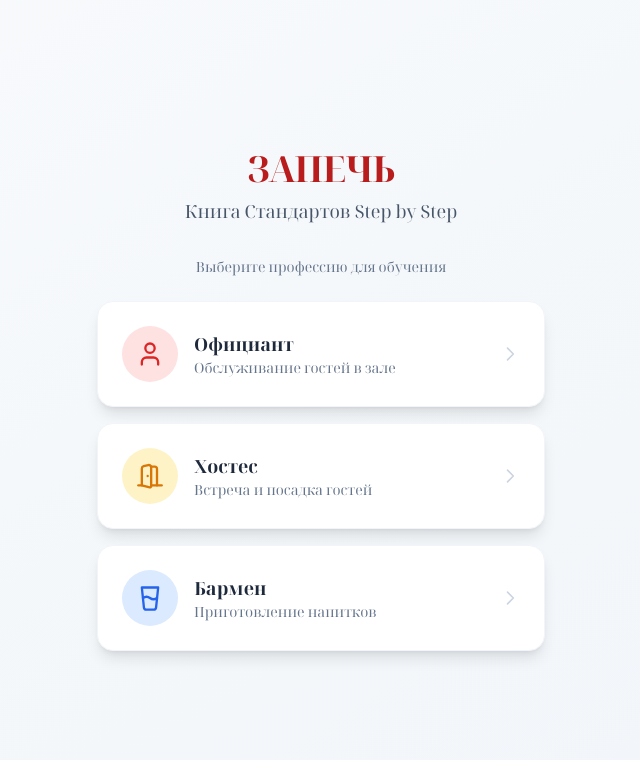
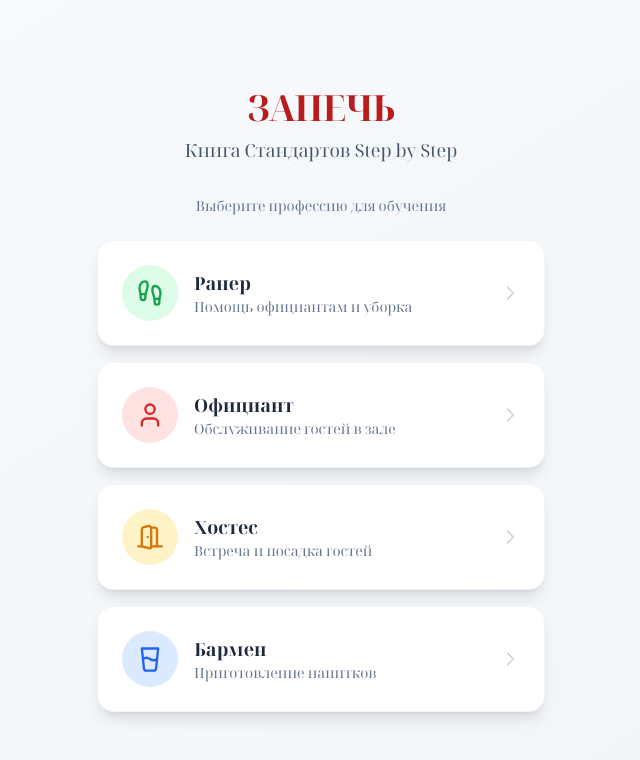
Before and after one commit to ShadowNos1/zapech-training, a React (Vite) app: page / in a window 1280 px wide. Shown: the top 760 px of the page, without its empty margins (319-959 px from the left). Built offline with nearby package versions, Linux system fonts and the light colour scheme; the HTML template or start-up script is replaced by a standard one.

Commit message:
1.21 pages

```diff
--- a/src/components/ProfessionSelect.jsx
+++ b/src/components/ProfessionSelect.jsx
@@ -1,9 +1,10 @@
 import React from 'react';
-import { User, DoorOpen, GlassWater } from 'lucide-react';
+import { User, DoorOpen, GlassWater, Footprints } from 'lucide-react';
 import { trainingData } from '../data/trainingData';
 
 function ProfessionSelect({ onSelect }) {
   const professions = [
+    { id: 'runner', icon: Footprints, color: 'bg-green-100', textColor: 'text-green-600', title: 'Ранер', desc: 'Помощь официантам и уборка' },
     { id: 'waiter', icon: User, color: 'bg-red-100', textColor: 'text-red-600', title: 'Официант', desc: 'Обслуживание гостей в зале' },
     { id: 'hostess', icon: DoorOpen, color: 'bg-amber-100', textColor: 'text-amber-600', title: 'Хостес', desc: 'Встреча и посадка гостей' },
     { id: 'bartender', icon: GlassWater, color: 'bg-blue-100', textColor: 'text-blue-600', title: 'Бармен', desc: 'Приготовление напитков' },
--- a/src/data/trainingData.js
+++ b/src/data/trainingData.js
@@ -17,6 +17,12 @@ const combineTests = (specificTests) => {
 };
 
 export const trainingData = {
+  runner: {
+    name: "Ранер",
+    blocks: combineBlocks(runnerBlocks),
+    tests: combineTests(runnerTests)
+  },
+
   waiter: {
     name: "Официант",
     blocks: combineBlocks(waiterBlocks),
@@ -34,12 +40,6 @@ export const trainingData = {
     blocks: combineBlocks(bartenderBlocks),
     tests: combineTests(bartenderTests)
   },
-
-  runner: {
-    name: "Ранер",
-    blocks: combineBlocks(runnerBlocks),
-    tests: combineTests(runnerTests)
-  }
 };
 
 export default trainingData;
```
